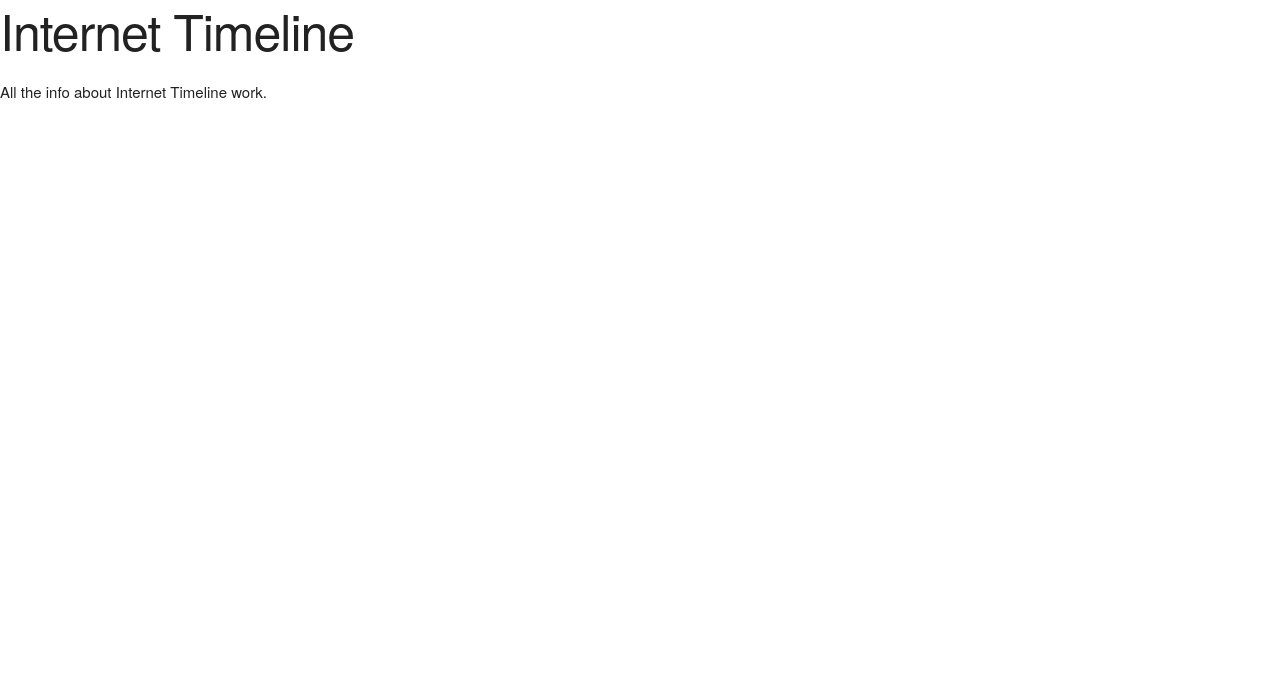
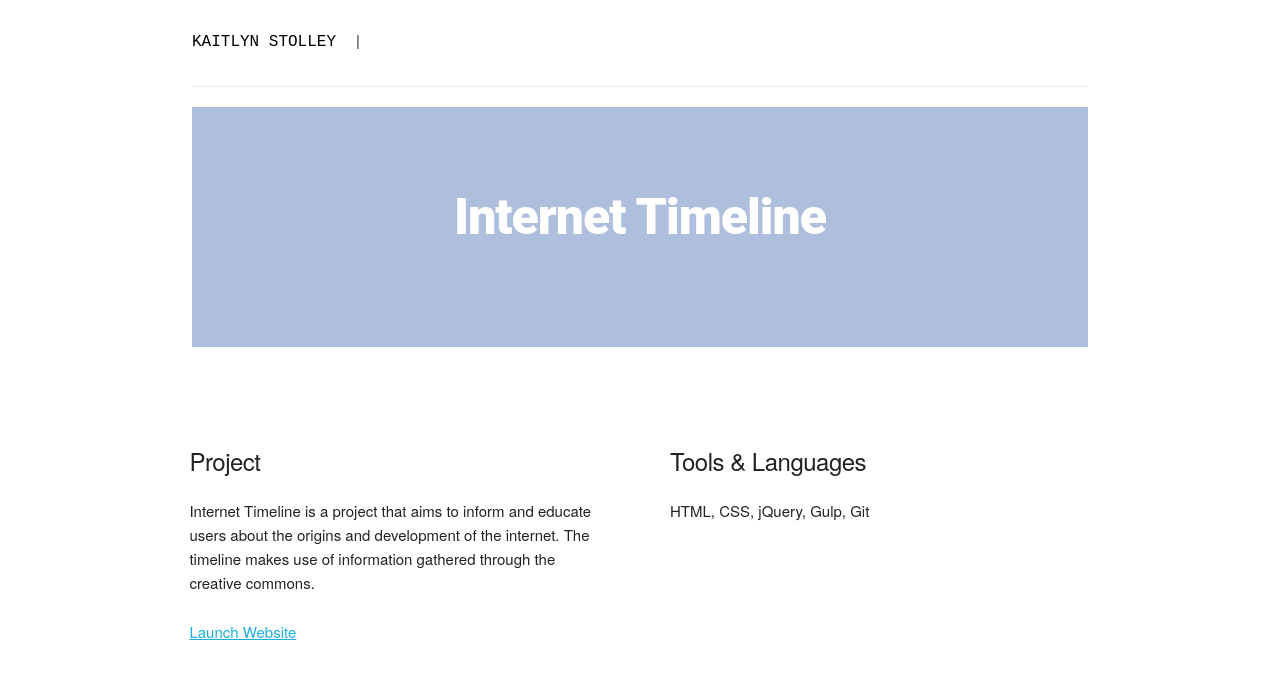
Before and after one commit to stollk/Portfolio, a plain HTML site: page portfolio-page.html in a window 1280 px wide. Drawn offline with nearby package versions, Linux system fonts and the light colour scheme.

Commit message:
Updated Portfolio Pages

```diff
--- a/css/main.css
+++ b/css/main.css
@@ -105,7 +105,7 @@ p{
   bottom: 7%;
   left: 7%;
 }
-#home-text h1{
+.header-text h1{
     line-height: 40px;
     font-family: 'Roboto', sans-serif;
     font-weight: 900;
@@ -294,6 +294,25 @@ p{
 #work{
   margin: 0% 6% 0% 6%;
 }
+/*  ------------------------------------------- Portfolio Page ---------------------------------------  */
+.box-portfolio-page{
+  background: #AEBFDE;
+  height: 30vh;
+  width: 70vw;
+  margin: 0 auto;
+  margin-top:20px;
+}
+#portfolio-page-text{
+  top: 50%;
+  left: 50%;
+  transform: translate(-50%, -50%);
+}
+#portfolio-page-text h1{
+  line-height: 60px;
+}
+#portfolio-page-margins{
+  margin: 0% 6% 0% 6%;
+}
 /*  ------------------------------------------- About Section ---------------------------------------  */
 #about{
   margin: 0% 6% 0% 6%;
--- a/portfolio-page.html
+++ b/portfolio-page.html
@@ -43,13 +43,49 @@
 <script type="text/javascript" src="resources/handlebars/handlebars-v4.0.11.js"></script>
 
 </head>
-<body>
+<body id="home">
+
+  <!-- Primary Home Page Layout
+  –––––––––––––––––––––––––––––––––––––––––––––––––– -->
+    <nav class="nav-still">
+      <div class="" style="">
+        <ul>
+          <li><a class="nav-logo" href="index.html">Kaitlyn Stolley</a></li><span class="divider">|</span>
+          <!-- <li><a class="" href="">&#060; Internet Timeline</a></li>
+          <li><a class="" href="">WikiMap &#062;</a></li> -->
+          <!-- <li><a class="" href="index.html/#work">work</a></li>
+          <li><a href="index.html/#about">about</a></li> -->
+          <!-- <li><a href="#section-03">contact</a></li> -->
+        </ul>
+      </div>
+    </nav>
+  <div class="container">
     <div id="content"></div>
+  </div>
+
     <script id="entry-template" type="text/x-handlebars-template">
       <div class="entry">
-      <h1>{{title}}</h1>
-      <div class="body">
+        <div class="box-portfolio-page position-back">
+          <div class="row position-front header-text" id="portfolio-page-text">
+            <h1 class="" data-text=".......................................................">{{title}}</h1>
+          </div>
+        </div>
+        <div class="body" id="portfolio-page-margins"><br><br><br><br>
+          <div class="row">
+            <div class="one-half column spacer-right">
+              <h5>Project</h5>
+              <p>
                 {{body}}
+              </p>
+              <a target="_blank" href="{{url}}">Launch Website</a>
+            </div>
+            <div class="one-half column spacer-left">
+              <h5>Tools & Languages</h5>
+              <p>
+                {{tools}}
+              </p>
+            </div>
+          </div>
         </div>
       </div>
     </script>
@@ -59,16 +95,22 @@
         var template = Handlebars.compile(source);
 
         var one = {
-      "body":["All the info about CPC work."],
-      "title":["CPC"]
+          "body":["This website was created for a local church using WordPress. The goal of this project was to create a new website that was user friendly and easy to maintain."],
+          "title":["Covenant Presbyterian Church"],
+          "tools":["WordPress, HTML, CSS, MailChimp"],
+          "url":["http://cpcoviedo.com/"]
         };
         var two = {
-      "body":["All the info about WikiMap work."],
-      "title":["WikiMap"]
+          "body":["WikiMap is an API mashup using the Google Maps API and the MediaWiki API. WikiMap allows you to browse wikipedia articles based on location."],
+          "title":["WikiMap"],
+          "tools":["Google Maps API, MediaWiki API, HTML, CSS, jQuery, AJAX, JSON Bootstrap"],
+          "url":["https://stollk.github.io/"]
         };
         var three = {
-      "body":["All the info about Internet Timeline work."],
-      "title":["Internet Timeline"]
+          "body":["Internet Timeline is a project that aims to inform and educate users about the origins and development of the internet. The timeline makes use of information gathered through the creative commons."],
+          "title":["Internet Timeline"],
+          "tools":["HTML, CSS, jQuery, Gulp, Git"],
+          "url":["http://kaitlynstolley.com/portfolio/internettimeline/dist/"]
         };
         var number = localStorage.getItem("btn_number");
         console.log(number);
```
Also changed, not shown: index.html (+2 -2 lines). Lines whose indentation alone changed are shown as unchanged.
